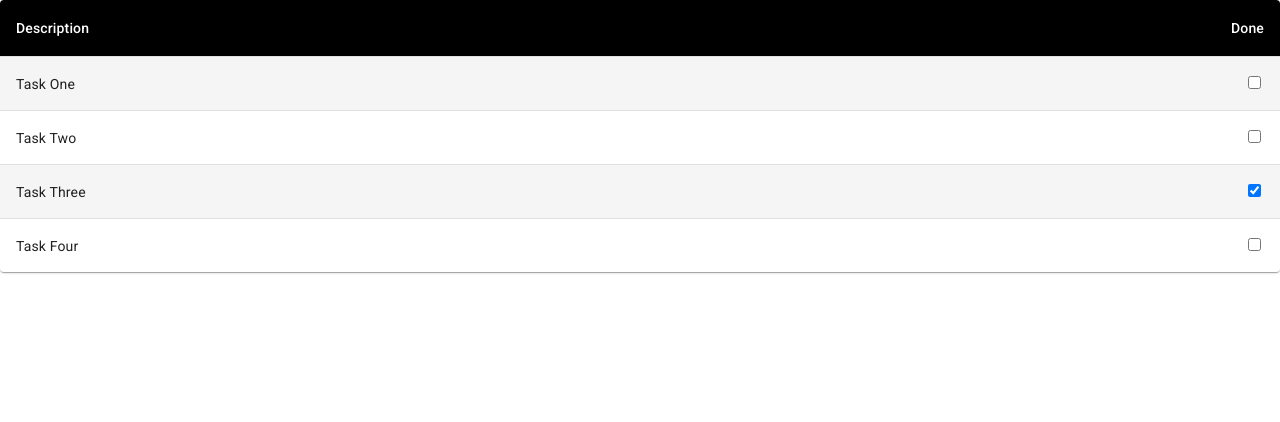
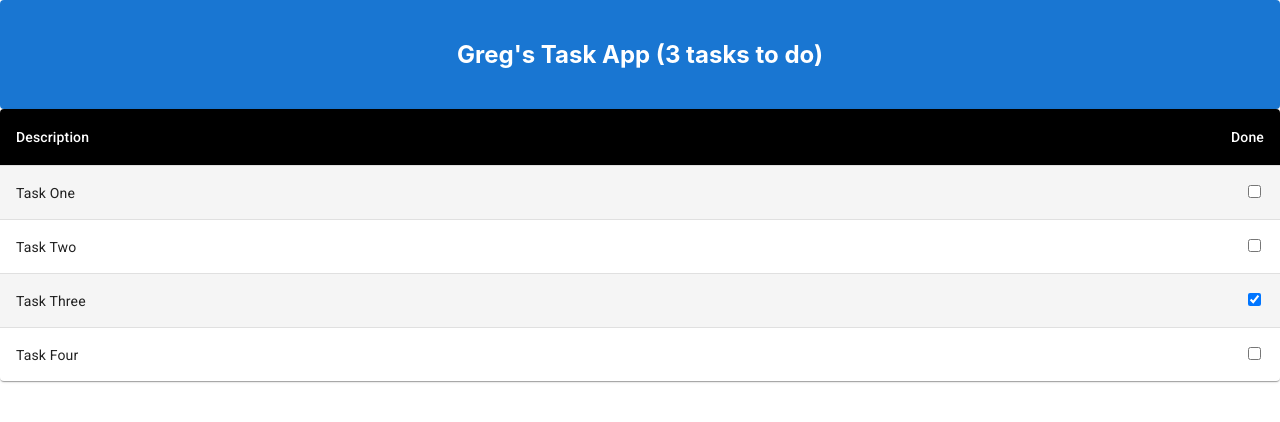
Before and after one commit to GregoryInnovo/ReactHooksProjects, a React (Create React App) app: page / in a window 1280 px wide. Shown: the top 422 px of the page. Built offline with nearby package versions, Linux system fonts and the light colour scheme.

Commit message:
Show userName and counter for task to do

```diff
--- a/src/App.js
+++ b/src/App.js
@@ -1,5 +1,6 @@
 import React, { useState } from "react";
 import { TaskRow } from "./components/TaskRow";
+import { TaskBanner } from "./components/TaskBanner";
 import { styled } from "@mui/material/styles";
 import Table from "@mui/material/Table";
 import TableBody from "@mui/material/TableBody";
@@ -39,6 +40,8 @@ export default function App() {
   }));
 
   return (
+    <>
+      <TaskBanner userName={userName} taskItems={taskItems} />
       <TableContainer component={Paper}>
         <Table sx={{ minWidth: 700 }} aria-label="customized table">
           <TableHead>
@@ -50,5 +53,6 @@ export default function App() {
           <TableBody>{taskTableRows()}</TableBody>
         </Table>
       </TableContainer>
+    </>
   );
 }
--- a/src/components/TaskBanner.jsx
+++ b/src/components/TaskBanner.jsx
@@ -0,0 +1,21 @@
+import React from "react";
+import Box from "@mui/material/Box";
+
+export const TaskBanner = (props) => (
+  <Box
+    sx={{
+      mx: "auto",
+      bgcolor: "primary.main",
+      color: "#fff",
+      w: "100%",
+      fontWeight: "bold",
+      fontSize: 24,
+      p: 5,
+      borderRadius: 1,
+      textAlign: "center",
+    }}
+  >
+    {props.userName}'s Task App ({props.taskItems.filter((t) => !t.done).length}{" "}
+    tasks to do)
+  </Box>
+);
```
Lines whose indentation alone changed are shown as unchanged.
